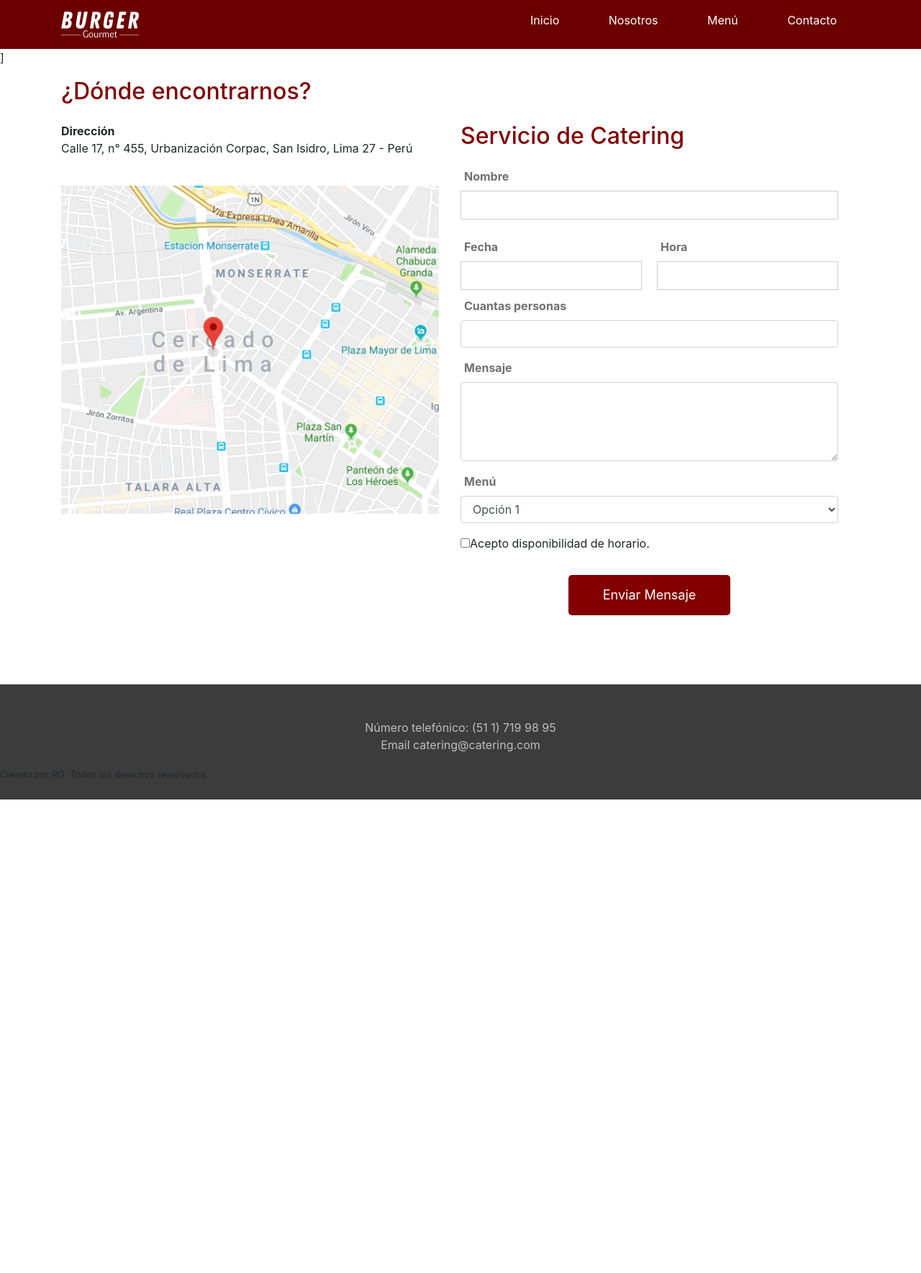
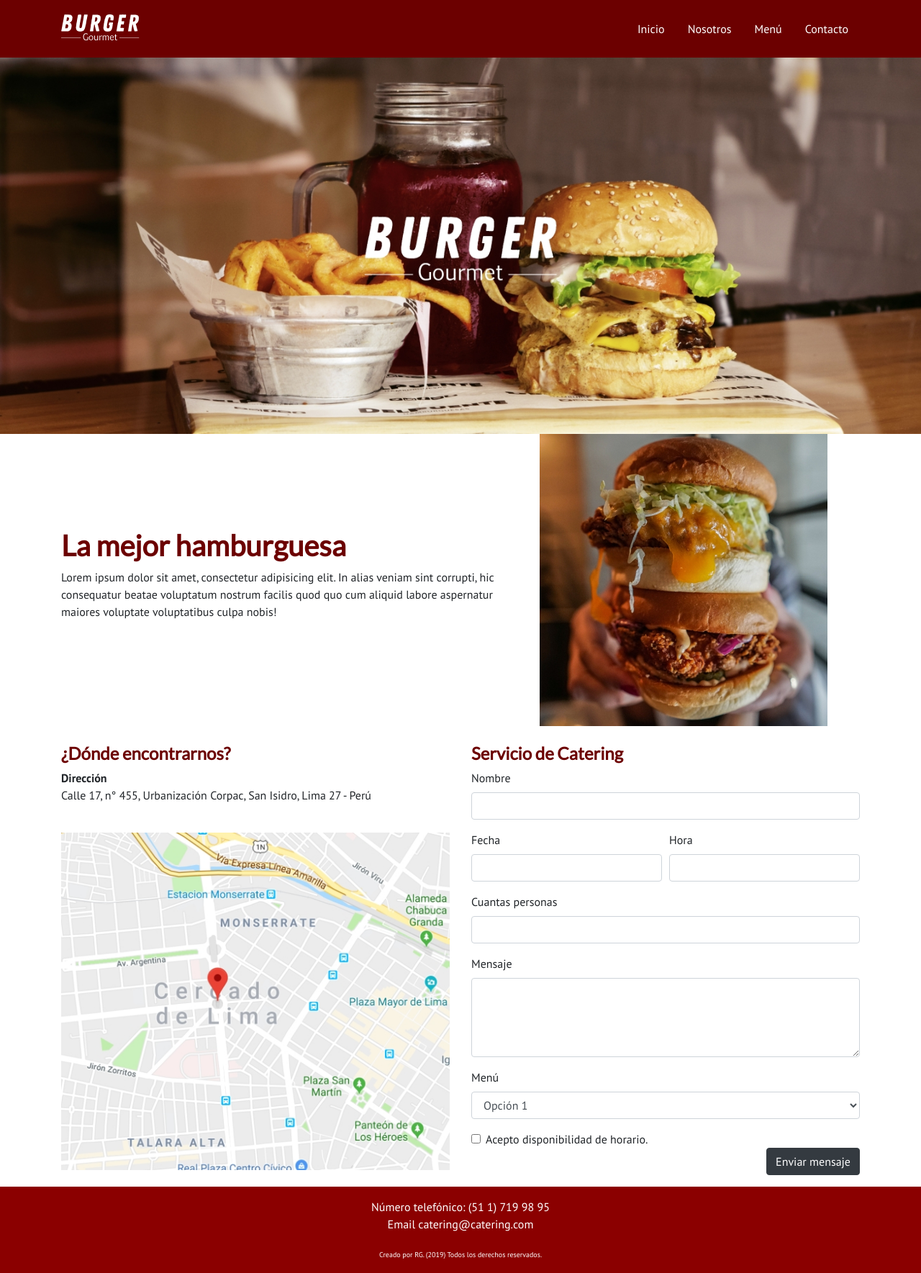
Before and after one commit to roxigonzalez/bitlab-clase-4-IP, a PHP site: page / in a window 1280 px wide. Shown: the whole page at 72% size. Before the commit the page ends 1111 px from the top, so only its background shows below. Run offline with PHP 8.4, Linux system fonts and the light colour scheme.

Commit message:
Update de readme de clase

```diff
--- a/css/master.css
+++ b/css/master.css
@@ -1,247 +1,44 @@
-@import url('https://fonts.googleapis.com/css?family=PT+Sans:400,700');
- @import url('https://fonts.googleapis.com/css?family=Lato');
+@import url("https://fonts.googleapis.com/css?family=PT+Sans:400,700");
+@import url("https://fonts.googleapis.com/css?family=Lato");
 
-* {
-  margin: 0;
-  padding: 0
+body {
+  font-family: "PT Sans";
 }
 
-body {
-  font-size: 14px;
-  font-family: 'PT Sans', sans-serif;
-}
+.bg-header {
+  padding-top: 20px;
+  padding-bottom: 20px;
 
-header {
   background-color: #6c0000;
-  padding-top: 1rem;
-  padding-bottom: 1rem;
-}
-
-.container {
-  width: 1170px;
-  margin: 0 auto;
-}
-
-nav {
-  display: flex;
-  float: right;
 }
 
 
-nav a {
-  margin: 1rem 2rem;
-  color: #fff;
-  text-decoration: none
-}
-
-.img-fluid {
-  max-width: 100%
-}
-
-h1, h2, h3, h4, h5 {
-  color: #830000;
-}
-
-h1 {
-  font-size: 32px;
-  line-height: 1.2;
+.nav-link {
+  color: white;
 }
 
 
-h1, h3, h2, h4 {
-  margin: 1rem 0;
+.no-padding {
+  padding-right: 0;
+  padding-left: 0;
 }
 
-.section-padding{
-  padding: 1rem 0;
+
+.title-red {
+  color: #6c0000;
+  font-weight: bold;
+  font-family: Lato
 }
 
-.section-space {
-  padding: 2rem 0;
-}
-
-.align-center {
-  align-items: center;
-}
-
-.text-center {
-  text-align: center;
-}
-
-.column-2 {
-  width: 50%
-}
-
-.row {
-  display: flex;
-  box-sizing: border-box;
-  width: 100%;
-}
-
-.bg-gray {
-  background-color: #ebebeb;
-}
-
-.box-centered {
+footer {
+  margin-top: 1rem;
+  background-color: darkred;
+  color: white;
   padding: 1rem;
   text-align: center;
 }
 
-.box-centered h2 {
-  margin: 0.5rem;
-  color: #000;
+
+footer small {
+  font-size: 10px;
 }
-
-.box {
-  padding: 1rem
-}
-
-label {
-  display: block;
-  color: #707070;
-  font-weight: bold;
-  margin-bottom: 5px;
-  padding-left: 5px;
-  font-size: 16px
-
-}
-
-input[type="text"] {
-  width: 100%;
-  border-radius: 0;
-  border: 1px solid #ccc;
-  height: 40px;
-  margin-bottom: 10px;
-  font-size: 16px
-}
-
-.btn-submit {
-  background-color: #830000;
-  color: #fff;
-  border-radius: 5px;
-  padding: 0.9rem 3rem;
-  border: none;
-  margin: 2rem auto;
-  text-align: center;
-  display: block;
-  font-size: 18px
-}
-
-.inline-label {
-  margin-right: 10px;
-  align-self: center;
-}
-
-.inline-label:nth-child(3) {
-  margin-left: 10px;
-}
-
-footer {
-  background-color: #3c3c3c;
-  margin-top: 2rem;
-  padding: 3rem 0 1.5rem 0;
-  position: relative;
-}
-
-#logo-nova {
-  position: absolute;
-  top: -1.7rem;
-  right: 49%;
-}
-
-#contact {
-  color: #bebebe;
-  margin-bottom: 1rem;
-  font-size: 16px
-}
-
-#contacto .box h2{
-  margin-bottom: 1.5rem;
-}
-
-#copyright {
-  color: #707070;
-  font-size: 16px
-}
-
-#main-banner {
-  width: 100%
-}
-
-#control-date {
-  padding-right: 1rem;
-}
-
-.important-label {
-  color: #830000;
-  margin: 1rem 0;
-  font-weight: bold;
-  display: block;
-}
-
-textarea {
-  width: 100%
-}
-@media only screen and (max-width: 768px) {
-    /* For mobile phones: */
-    [class*="column-"] {
-        width: 100%;
-    }
-    .row, header {
-      padding: 1rem;
-    }
-    .box {
-      box-sizing: border-box;
-      width: 100%;
-    }
-    .inline-label {
-      margin-right: 0;
-      align-self: center;
-    }
-
-    .inline-label:nth-child(3) {
-      margin-left: 0;
-    }
-    form .row {
-      padding: 0
-    }
-    #control-date {
-      padding: 0
-    }
-
-}
-
-@media only screen and (max-width: 600px) {
-  nav {
-    float: none;
-    overflow-x: auto;
-    text-align: center;
-    display: flex;
-    justify-content: center;
-  }
-  #logo {
-    width: 100%;
-    text-align: center;
-    display: block;
-  }
-  #logo-nova {
-    right: 40%
-  }
-}
-
-@media only screen and (max-width: 1169px) {
-  .row, header {
-    padding: 1rem;
-  }
-  header{
-    padding: 1rem
-  }
-  .container {
-    width: 100%
-  }
-
-  .row {
-    flex-wrap: wrap;
-  }
-
-}
--- a/index.html
+++ b/index.html
@@ -1,51 +1,121 @@
 <!DOCTYPE html>
-<html lang="es" dir="ltr">
+<html lang="en">
 <head>
-    <meta charset="utf-8">
+  <meta charset="UTF-8">
   <title>Burger Gurmet</title>
-    <link rel="stylesheet" href="css/master.css" type="text/css">
-    <meta name="viewport" content="width=device-width, initial-scale=1.0">
   <link rel="stylesheet" href="https://stackpath.bootstrapcdn.com/bootstrap/4.3.1/css/bootstrap.min.css" integrity="sha384-ggOyR0iXCbMQv3Xipma34MD+dH/1fQ784/j6cY/iJTQUOhcWr7x9JvoRxT2MZw1T" crossorigin="anonymous">
+  <script src="https://code.jquery.com/jquery-3.3.1.slim.min.js" integrity="sha384-q8i/X+965DzO0rT7abK41JStQIAqVgRVzpbzo5smXKp4YfRvH+8abtTE1Pi6jizo" crossorigin="anonymous"></script>
+  <script src="https://cdnjs.cloudflare.com/ajax/libs/popper.js/1.14.7/umd/popper.min.js" integrity="sha384-UO2eT0CpHqdSJQ6hJty5KVphtPhzWj9WO1clHTMGa3JDZwrnQq4sF86dIHNDz0W1" crossorigin="anonymous"></script>
+  <script src="https://stackpath.bootstrapcdn.com/bootstrap/4.3.1/js/bootstrap.min.js" integrity="sha384-JjSmVgyd0p3pXB1rRibZUAYoIIy6OrQ6VrjIEaFf/nJGzIxFDsf4x0xIM+B07jRM" crossorigin="anonymous"></script>
+
+  <meta name="viewport" content="initial-scale=1, maximum-scale=1">
+
+  <link rel="stylesheet" href="css/master.css">
 </head>
 <body>
-    <header>
+
+  <!-- header -->
+  <header class="bg-header">
     <div class="container">
-        <a href="/" id="logo"><img src="imagenes/logo.png" alt=""></a>
-        <nav>
-          <a href="/">Inicio</a>
-          <a href="#nosotros">Nosotros</a>
-          <a href="#menu">Menú</a>
-          <a href="#contacto">Contacto</a>
-        </nav>
+      <div class="row">
+        <!-- logo -->
+        <div class="col-12 col-md-4 col-lg-3">
+          <a href="/">
+            <img src="imagenes/logo.png" class="img-fluid" alt="">
+          </a>
+        </div>
+        <!-- menu -->
+        <div class="col-12 col-md-8 col-lg-9 align-self-center">
+          <ul class="nav justify-content-end">
+            <li class="nav-item">
+              <a href="" class="nav-link"> Inicio</a>
+            </li>
+            <li class="nav-item">
+              <a href="#about-us" class="nav-link">Nosotros</a>
+            </li>
+            <li class="nav-item">
+              <a href="" class="nav-link">Menú</a>
+            </li>
+            <li class="nav-item">
+              <a href="" class="nav-link">Contacto</a>
+            </li>
+
+          </ul>
+        </div>
+      </div>
+
     </div>
   </header>
+
+
+
+  <!-- Banner -->
+
+
+  <div class="container-fluid">
+    <div class="row">
+      <div class="col-12 no-padding">
+
+        <img src="imagenes/banner-burger.jpg" alt="" class="img-fluid" width="100%">
+
+      </div> <!--cierre columna -->
+
+
+    </div> <!-- cierre row !-->
+  </div> <!-- cierre container !-->
+
+
+  <!-- informacion del restaurante -->
+
+  <div class="container" id="about-us">
+    <div class="row">
+
+      <!-- info - texto -->
+      <div class="col-12 col-md-7 align-self-center">
+        <h1 class="title-red">La mejor hamburguesa</h1>
+        <p>Lorem ipsum dolor sit amet, consectetur adipisicing elit. In alias veniam sint corrupti, hic consequatur beatae voluptatum nostrum facilis quod quo cum aliquid labore aspernatur maiores voluptate voluptatibus culpa nobis!</p>
+      </div>
+
+      <!-- imagen -->
+      <div class="col-12 col-md-5">
+        <img src="imagenes/best-burger.jpg" class="img-fluid" alt="">
+      </div>
+
+    </div> <!-- cierre de row -->
+  </div> <!-- cierre de container -->
+  <br>
   <article>
-      ]
-
     <section class="container section-padding" id="contacto">
-        <h2>¿Dónde encontrarnos?</h2>
       <div class="row">
         <div class="col-md-6 box">
+          <h4 class="title-red">¿Dónde encontrarnos?</h4>
+
           <p><strong>Dirección</strong><br> Calle 17, n° 455, Urbanización Corpac, San Isidro, Lima 27 - Perú</p>
           <br>
           <img src="imagenes/mapa.jpg" alt="" class="img-fluid">
         </div>
-          <div class="col-md-6 box">
-            <h2>Servicio de Catering</h2>
+        <div class="col-md-6">
+          <h4  class="title-red">Servicio de Catering</h4>
           <form id="form-contact" action="page.php" method="post">
             <div class="form-group">
               <label for="name">Nombre</label>
-                <input id="name" type="text" name="name" required>
+              <input id="name" type="text" name="name" class="form-control" required>
             </div>
 
             <div class="form-row">
               <div class="col" id="control-date">
+                <div class="form-group">
                   <label for="date" class="inline-label">Fecha </label>
-                  <input id="date" type="text" name="date" class="inline" required>
+                  <input id="date" type="text" name="date"  class="form-control" required>
+                </div>
+
               </div>
               <div class="col">
+                <div class="form-group">
                   <label for="hour" class="inline-label">Hora</label>
-                  <input id="hour" type="text" name="hour" class="inline">
+                  <input id="hour" type="text" name="hour" class="form-control">
+                </div>
+
               </div>
             </div>
             <div class="form-group">
@@ -63,9 +133,13 @@
                 <option value="Dos">Opción 2</option>
               </select>
             </div>
-
-              <input type="checkbox" name="casilla1" />Acepto disponibilidad de horario.
-              <input type="submit" value="Enviar Mensaje" class="btn-submit">
+            <div class="form-check">
+              <input class="form-check-input" type="checkbox" value="" id="defaultCheck1" name="casilla1">
+              <label class="form-check-label" for="defaultCheck1">
+                Acepto disponibilidad de horario.
+              </label>
+            </div>
+            <button class="btn btn-dark float-right">Enviar mensaje</button>
           </form>
         </div>
       </div>
@@ -78,7 +152,7 @@
       Número telefónico: (51 1) 719 98 95 <br>
       Email catering@catering.com
     </p>
-      <small>Creado por RG. Todos los derechos reservados
+    <small>Creado por RG. (2019) Todos los derechos reservados.
     </small>
 
   </footer>
```
Lines whose indentation alone changed are shown as unchanged.
